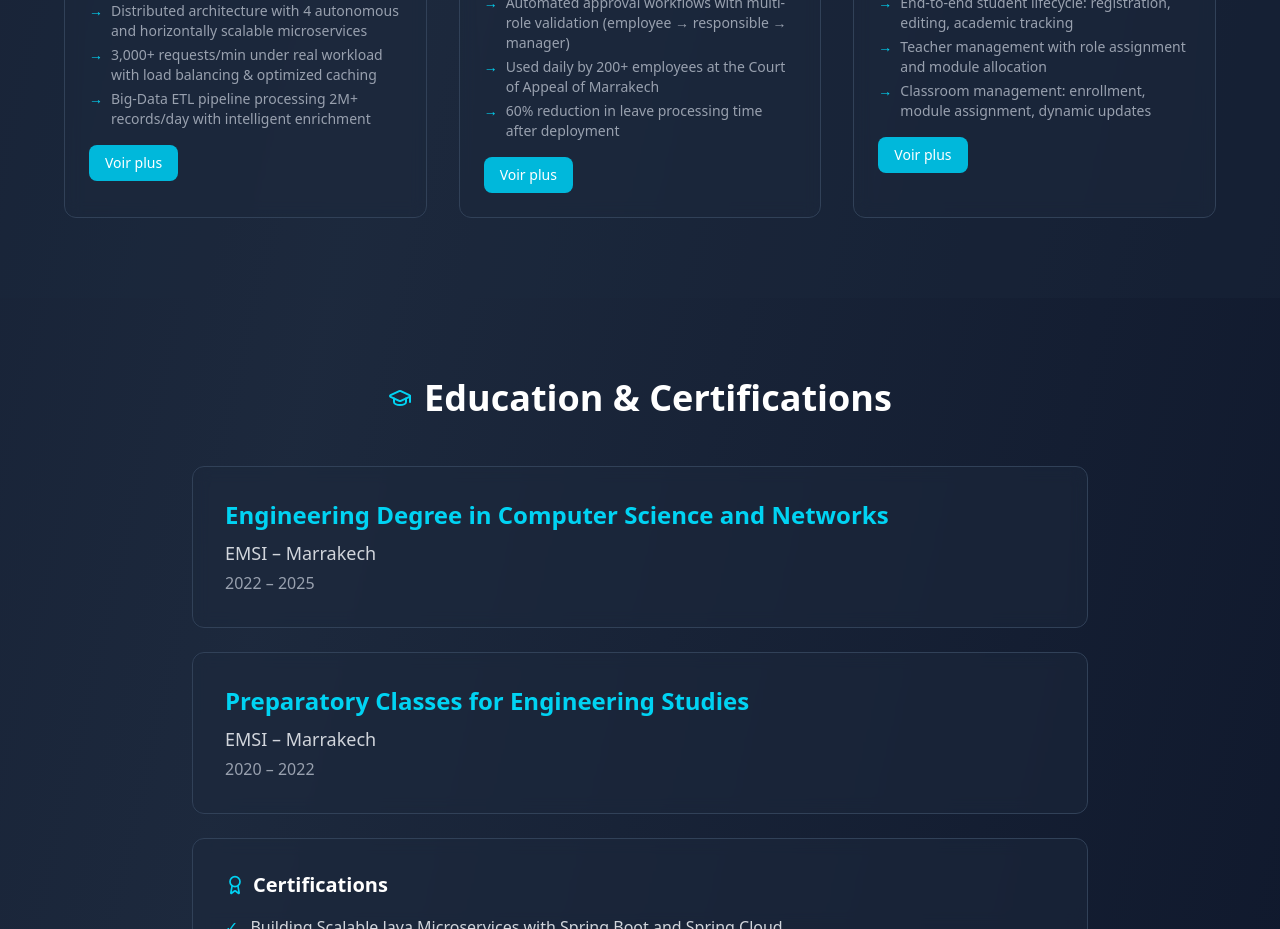
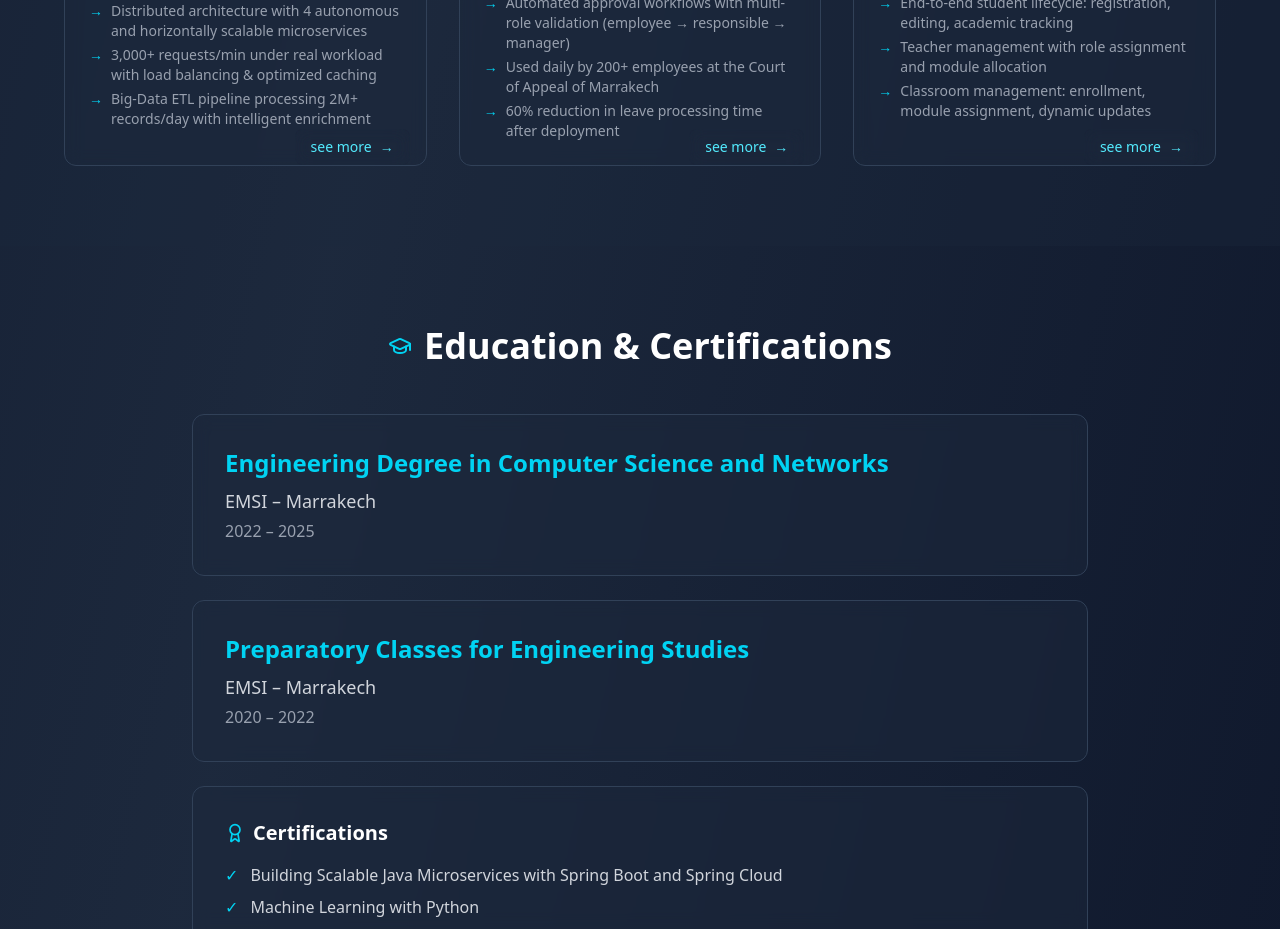
Before and after one commit to ALOUAN01/portfolio, a React (Vite) app: page / in a window 1280 px wide. Shown: the part 3820-4749 px from the top of the page. Built offline with nearby package versions, Linux system fonts and the light colour scheme.

Commit message:
cv commit

```diff
--- a/src/pages/Home.jsx
+++ b/src/pages/Home.jsx
@@ -269,9 +269,14 @@ export default function Portfolio() {
 
                 <button
                   onClick={() => navigate(`/project/${project.id}`)}
-                  className="mt-4 px-4 py-2 bg-cyan-500 hover:bg-cyan-600 text-white rounded-lg text-sm transition"
+                  className="group absolute right-4 bottom-0 flex items-center gap-2 px-4 py-2
+                            text-cyan-300 rounded-lg text-sm font-medium
+                            transition-all duration-300 backdrop-blur-sm"
                 >
-                  Voir plus
+                  see more
+                  <span className="transform transition-transform duration-300 group-hover:translate-x-1">
+                    →
+                  </span>
                 </button>
               </div>
             ))}
```
